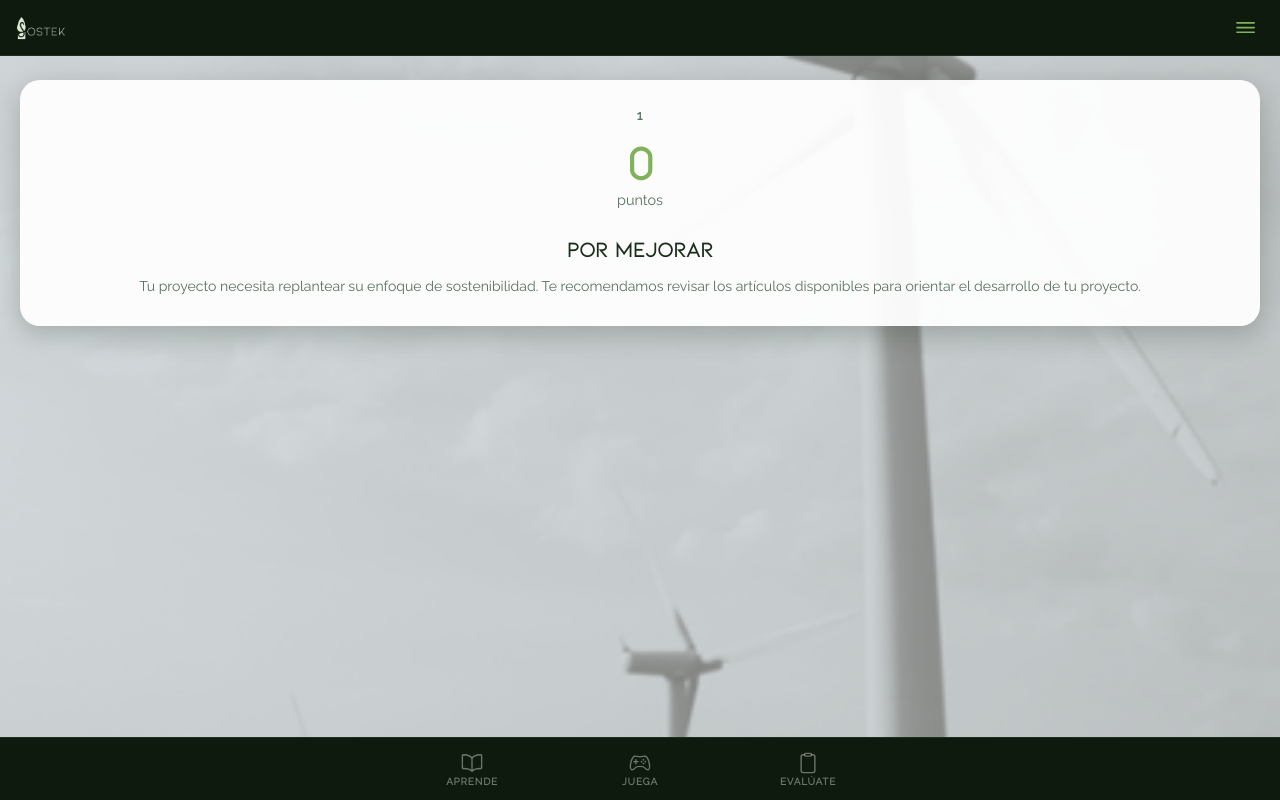
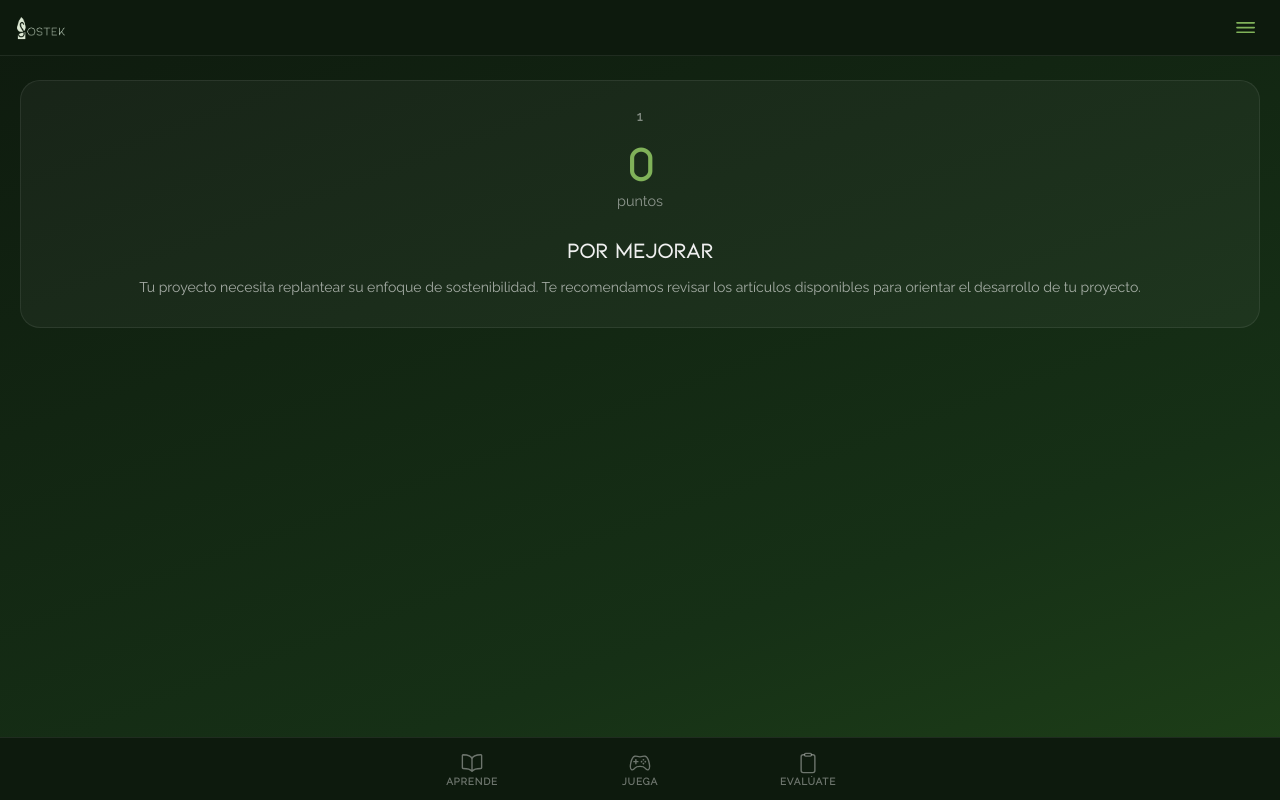
Before and after one commit to SostekMX/Sostek, a React (Create React App) app: page /score/1 in a window 1280 px wide. Built offline with nearby package versions, Linux system fonts and the light colour scheme; no server answers.

Commit message:
feat: aplica tema oscuro a la pantalla de resultados de evaluacion

```diff
--- a/src/pages/finalScoreEvaluation/FinalScoreEvaluation.css
+++ b/src/pages/finalScoreEvaluation/FinalScoreEvaluation.css
@@ -4,10 +4,10 @@
 }
 
 .score-card {
-    background: rgba(255, 255, 255, 0.94);
+    background: rgba(255, 255, 255, 0.04);
+    border: 1px solid rgba(255, 255, 255, 0.08);
     border-radius: 20px;
     padding: 28px 22px;
-    box-shadow: 0 8px 28px rgba(10, 26, 10, 0.22);
     display: flex;
     flex-direction: column;
     align-items: center;
@@ -20,7 +20,7 @@
     font-weight: 600;
     text-transform: uppercase;
     letter-spacing: 0.8px;
-    color: #5a7260;
+    color: rgba(255, 255, 255, 0.45);
     margin: 0;
 }
 
@@ -35,21 +35,21 @@
 
 .score-card__pts-label {
     font-size: 0.9rem;
-    color: #5a7260;
+    color: rgba(255, 255, 255, 0.5);
     margin-top: -8px;
 }
 
 .score-card__titulo {
     font-size: 1.3rem;
     font-weight: 700;
-    color: #1a2e1a;
+    color: #f0f0f0;
     margin: 0;
     font-family: 'Kiona-Regular', 'Raleway', sans-serif;
 }
 
 .score-card__mensaje {
     font-size: 0.88rem;
-    color: #5a7260;
+    color: rgba(255, 255, 255, 0.6);
     line-height: 1.6;
     margin: 0;
 }
@@ -57,13 +57,13 @@
 .score-card__divider {
     width: 48px;
     height: 3px;
-    background: #ddebd5;
+    background: rgba(255, 255, 255, 0.1);
     border-radius: 2px;
 }
 
 .score-card__weakest-label {
     font-size: 0.82rem;
-    color: #5a7260;
+    color: rgba(255, 255, 255, 0.5);
     margin: 0;
 }
 
@@ -75,13 +75,8 @@
 
 .score-card__cta-label {
     font-size: 0.82rem;
-    color: #5a7260;
+    color: rgba(255, 255, 255, 0.5);
     margin: 0;
-}
-
-.finalScoreEvaluation__category {
-    color: #80b259;
-    font-weight: 700;
 }
 
 .finalScoreEvaluation__button {
--- a/src/pages/finalScoreEvaluation/FinalScoreEvaluation.tsx
+++ b/src/pages/finalScoreEvaluation/FinalScoreEvaluation.tsx
@@ -50,7 +50,7 @@ const FinalScoreEvaluation: React.FC = () => {
     return (
         <IonPage>
             <AppBarPopOver />
-            <IonContent fullscreen class="bg-img">
+            <IonContent fullscreen class="app-dark-bg">
                 <IonHeader collapse="condense"></IonHeader>
                 <div className="score-page">
                     <div className="score-card">
```
